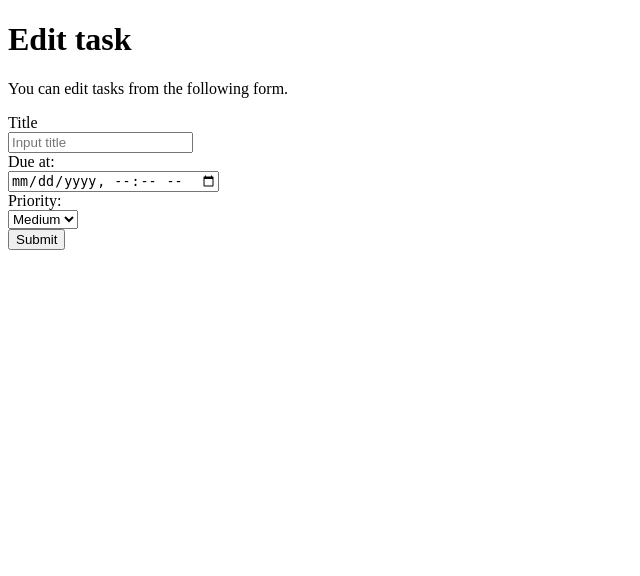
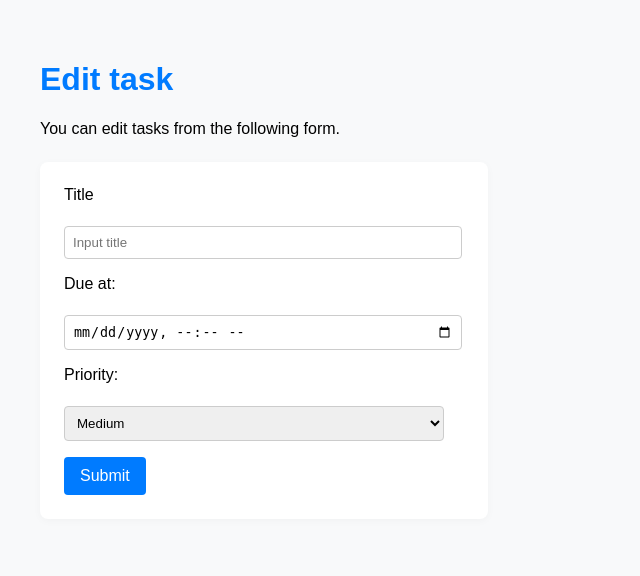
Before and after one commit to s1f10240182/django-test-exercise, a Django app: template todo/templates/todo/edit.html in a window 1280 px wide. Shown: the top 576 px of the page, without its empty margins (0-640 px from the left). Run offline with Django 5.2, Linux system fonts and the light colour scheme; the template is opened without the code that fills it, so the values that code supplies are empty.

Commit message:
詳細、修正ページのCSS適応

```diff
--- /dev/null
+++ b/todo/static/todo/edit.css
@@ -0,0 +1,54 @@
+body {
+  font-family: sans-serif;
+  background: #f8f9fa;
+  margin: 0;
+  padding: 40px;
+}
+
+h1 {
+  color: #007bff;
+}
+
+p {
+  margin-bottom: 24px;
+}
+
+
+form {
+  background: #fff;
+  padding: 24px;
+  border-radius: 8px;
+  box-shadow: 0 2px 8px rgba(0,0,0,0.03);
+  max-width: 400px;
+}
+
+
+label {
+    margin-bottom: 4px;
+    display: block;
+}
+
+input[type="text"],
+input[type="datetime-local"],
+select {
+  width: 95%;
+  padding: 8px;
+  margin-bottom: 16px;
+  border: 1px solid #ccc;
+  border-radius: 4px;
+}
+
+
+button {
+  background: #007bff;
+  color: #fff;
+  border: none;
+  padding: 10px 16px;
+  border-radius: 4px;
+  cursor: pointer;
+  font-size: 1rem;
+}
+
+button:hover {
+  background: #0056b3;
+}
--- a/todo/templates/todo/detail.html
+++ b/todo/templates/todo/detail.html
@@ -6,6 +6,7 @@
     <title>To Do Application</title>
     <meta charset="UTF-8">
     <meta name="author" content="INIAD">
+    <link rel="stylesheet" href="{% static 'todo/detail.css' %}">
   </head>
 
   <body>
--- a/todo/templates/todo/edit.html
+++ b/todo/templates/todo/edit.html
@@ -6,6 +6,7 @@
     <title>To Do Application</title>
     <meta charset="UTF-8">
     <meta name="author" content="INIAD">
+    <link rel="stylesheet" href="{% static 'todo/edit.css' %}">
   </head>
 
   <body>
```
Also changed, not shown: todo/static/todo/detail.css (added, +48 -0 lines).
